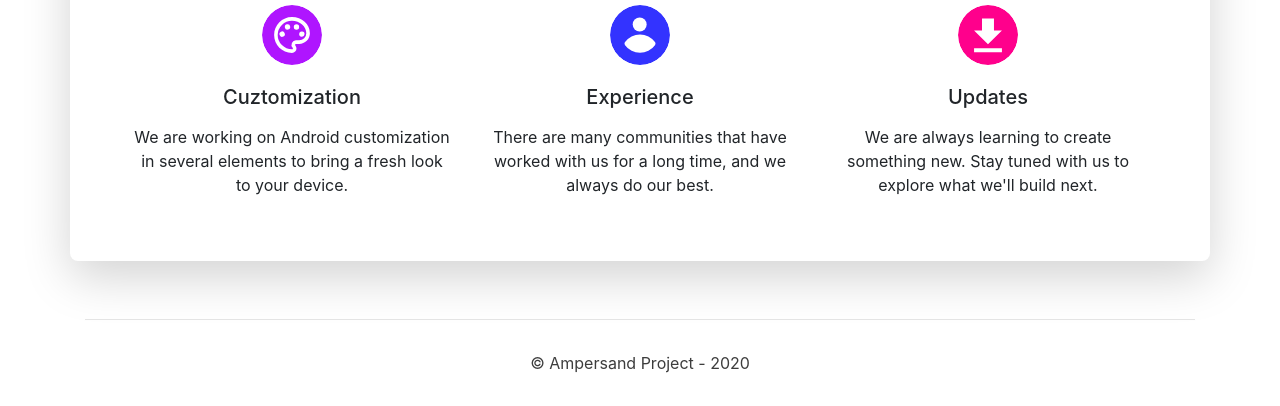
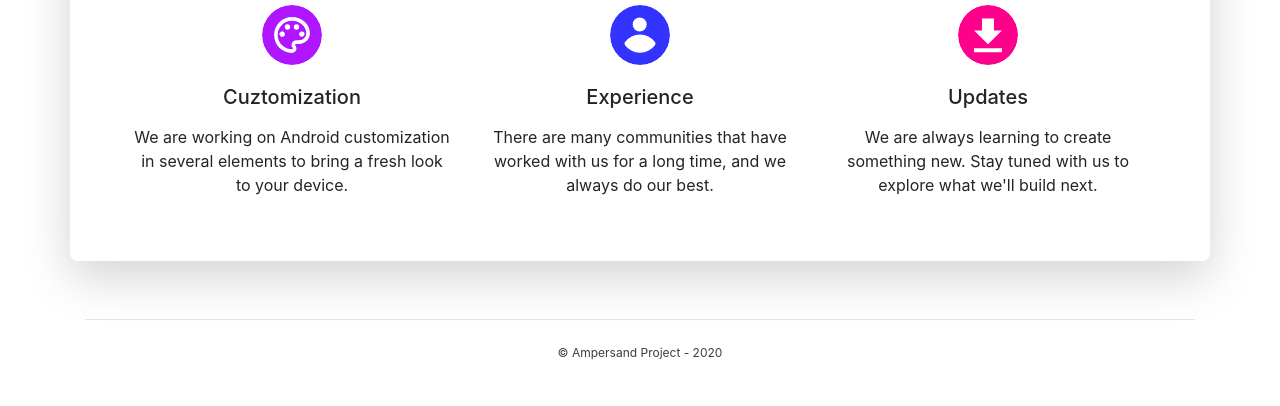
Before and after one commit to aryanataandi/aryanataandi.github.io, a plain HTML site: page index.html in a window 1280 px wide. Shown: the part 769-1175 px from the top of the page. Drawn offline with nearby package versions, Linux system fonts and the light colour scheme.

Commit message:
Footer redesign

```diff
--- a/style.css
+++ b/style.css
@@ -59,9 +59,10 @@ footer {
 }
 
 footer p {
+    font-size: 12px;
     color: #3d3d3d;
-    padding-top: 15px;
-    padding-bottom: 15px;
+    padding-top: 8px;
+    padding-bottom: 8px;
 }
 
 /* About Page */
```
